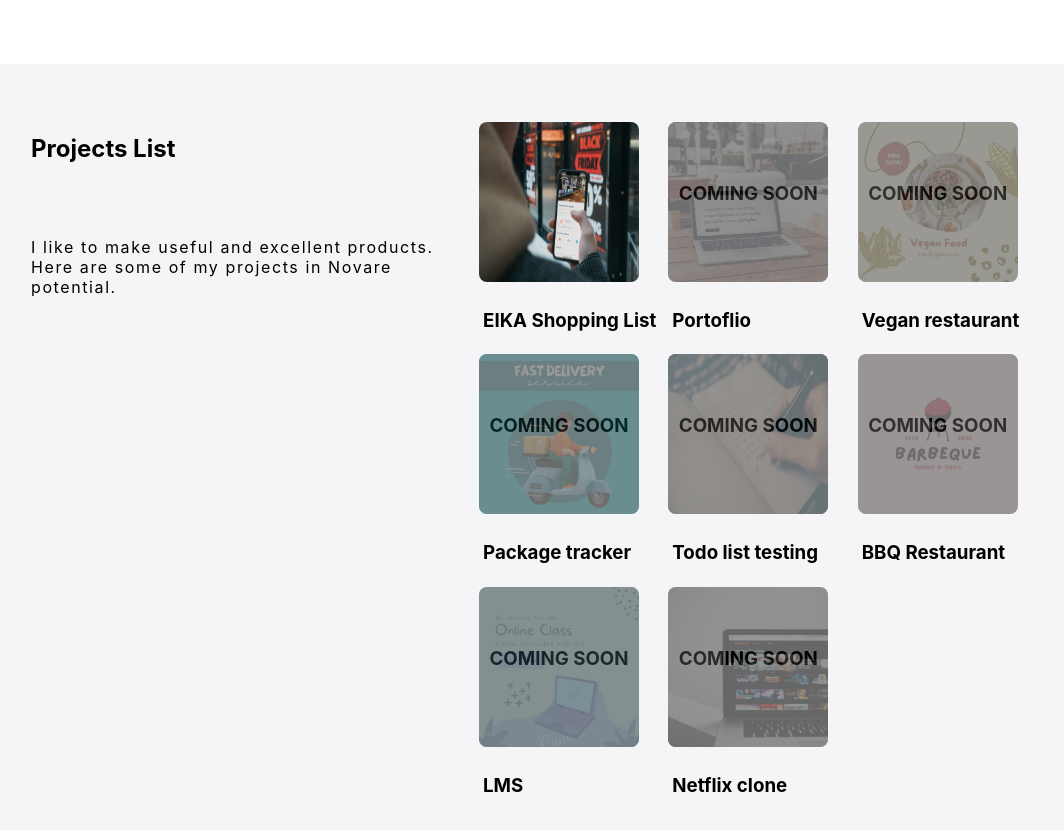
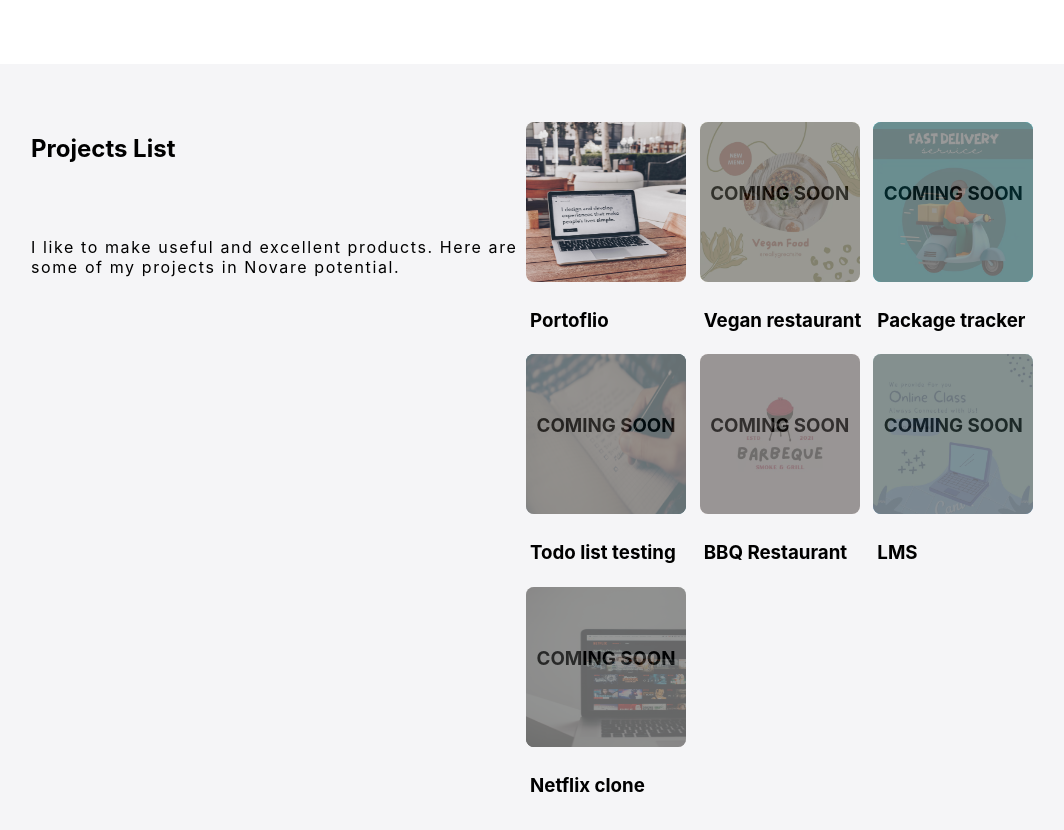
Before and after one commit to liuhaiwei-2021/portfolio-react, a React (Create React App) app: page / in a window 1280 px wide. Shown: the part 1540-2370 px from the top of the page, without its empty margins (97-1161 px from the left). Built offline with nearby package versions, Linux system fonts and the light colour scheme.

Commit message:
projects img adjust and delete EIKA project

```diff
--- a/src/data/projects.json
+++ b/src/data/projects.json
@@ -1,25 +1,14 @@
 [
-  {
-    "id": 0,
-    "title": "EIKA Shopping List",
-    "imageURL": "images/projects/EIKA.png",
-    "desktopImg": "images/desktopImg/coming.png",
-    "desc": "EIKA Shopping list",
-    "tech": ["JavaScript", "CSS", "HTML", "React"],
-    "isOpen": true,
-    "git": "https://github.com/liuhaiwei-2021/eika-shopping-list",
-    "web": "https://my-portfolio-b6614.web.app"
-  },
   {
     "id": 1,
     "title": "Portoflio",
     "imageURL": "images/projects/portfolio.png",
-    "desktopImg": "images/desktopImg/coming.png",
+    "desktopImg": "images/desktopImg/portfolio.png",
     "desc": "A portfolio webpage",
     "tech": ["JavaScript", "CSS", "HTML", "React", "FireBase"],
-    "isOpen": false,
-    "git": "https://github.com/liuhaiwei-2021/eika-shopping-list",
-    "web": ""
+    "isOpen": true,
+    "git": "https://github.com/liuhaiwei-2021/portfolio-react/tree/master",
+    "web": "https://my-portfolio-b6614.web.app/"
   },
   {
     "id": 2,
--- a/src/styles/ModalForm.css
+++ b/src/styles/ModalForm.css
@@ -18,8 +18,9 @@
   display: inline-block;
   width: 30rem;
   height: 30rem;
+  object-fit: cover;
   border-radius: 0.5rem;
-  padding: 16 px;
+  padding: 16px;
 }
 .modal .project-info {
   padding: 16px;
```
Also changed, not shown: 1 other file (tests, documents, lock files or other folders).
